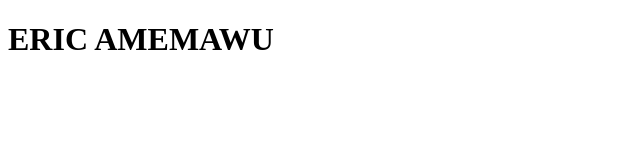
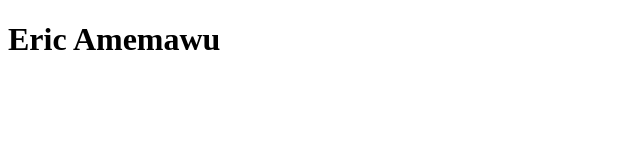
Before and after one commit to Ericamemawu/wdd131, a plain HTML site: page index.html in a window 1280 px wide. Shown: the whole page, without its empty margins (0-640 px from the left). Drawn offline with Linux system fonts and the light colour scheme.

Commit message:
it's just me

```diff
--- a/index.html
+++ b/index.html
@@ -6,6 +6,6 @@
     <title>Document</title>
 </head>
 <body>
- <h1>ERIC AMEMAWU</h1>
+ <h1>Eric Amemawu</h1>
 </body>
 </html>
```
